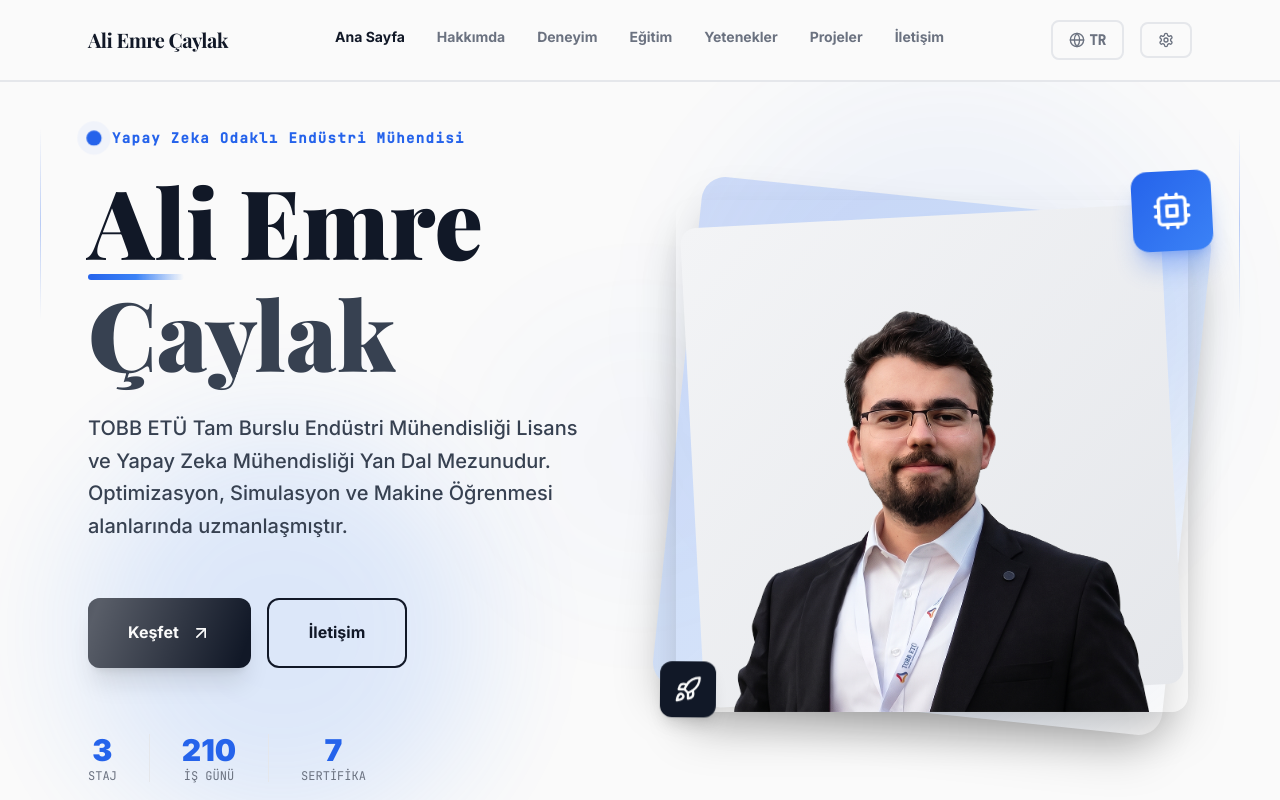
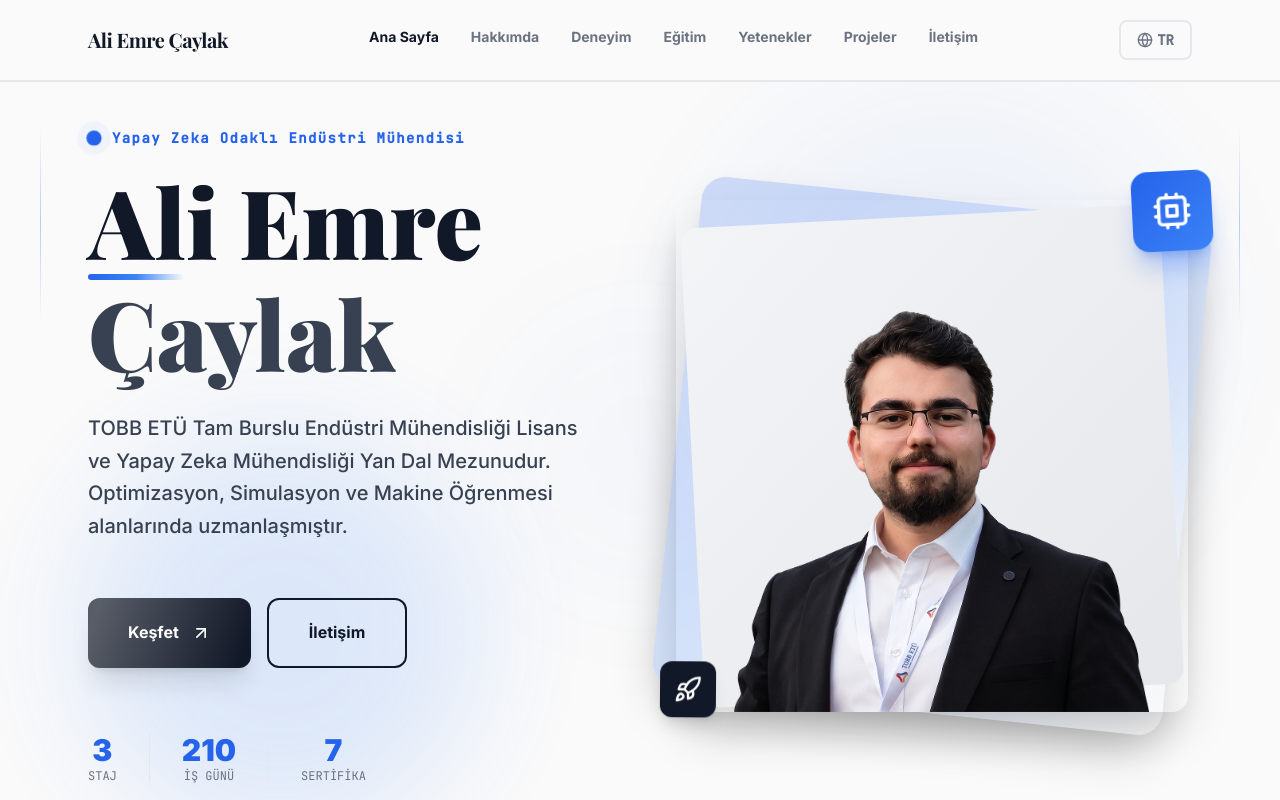
Before and after one commit to aecaylak/aecaylak.github.io, a React (Vite) app: page / in a window 1280 px wide. Shown: the top 800 px of the page. Built offline with nearby package versions, Linux system fonts and the light colour scheme.

Commit message:
settings kaldırıldı

```diff
--- a/src/App.tsx
+++ b/src/App.tsx
@@ -1,5 +1,5 @@
 import React, { useState, useEffect, useRef } from 'react';
-import { Mail, Linkedin, ExternalLink, Calendar, MapPin, Globe, ArrowUpRight, ChevronDown, Sparkles, Cpu, Zap, Code, Briefcase, GraduationCap, Award, Star, TrendingUp, Rocket, Settings } from 'lucide-react';
+import { Mail, Linkedin, ExternalLink, Calendar, MapPin, Globe, ArrowUpRight, ChevronDown, Sparkles, Cpu, Zap, Code, Briefcase, GraduationCap, Award, Star, TrendingUp, Rocket } from 'lucide-react';
 import { useLanguage } from './hooks/useLanguage';
 import { content } from './data/content';
 import Admin from './pages/Admin';
@@ -115,13 +115,6 @@ function App() {
               >
                 <Globe className="w-4 h-4 text-text-tertiary group-hover:text-accent transition-colors" />
                 <span className="text-sm font-mono font-bold text-text-tertiary group-hover:text-accent transition-colors">{language.toUpperCase()}</span>
-              </button>
-              <button
-                onClick={() => setCurrentPage('admin')}
-                className="group flex items-center space-x-1 px-4 py-2 border-2 border-border rounded-lg hover:border-accent hover:bg-accent/10 transition-all duration-300"
-                title="Admin Paneli"
-              >
-                <Settings className="w-4 h-4 text-text-tertiary group-hover:text-accent transition-colors" />
               </button>
             </div>
           </div>
```
